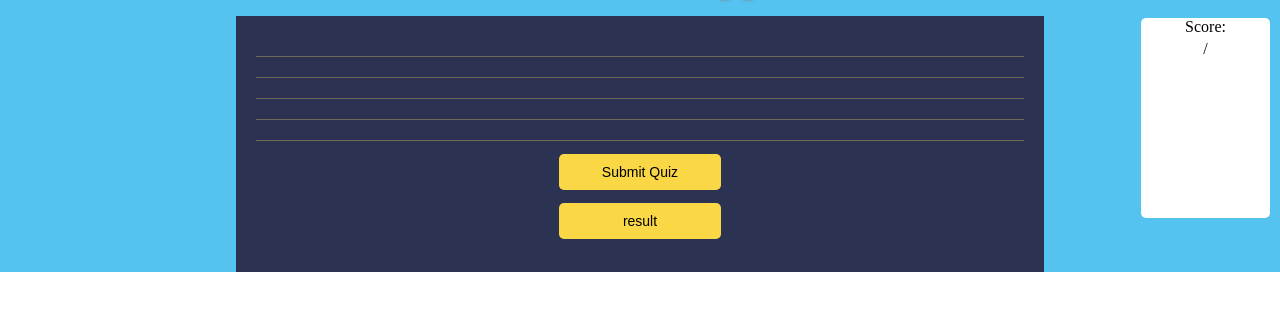
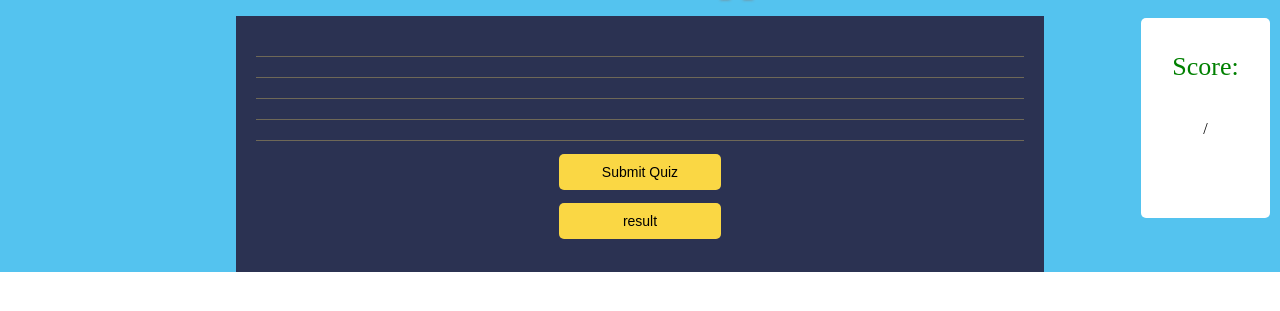
Before and after one commit to Bisen24/connect, a plain HTML site: page Quiz.html in a window 1280 px wide. Shown: the part 49-360 px from the top of the page. Drawn offline with Linux system fonts and the light colour scheme; no server answers.

Commit message:
Update Quiz.css

```diff
--- a/Quiz.css
+++ b/Quiz.css
@@ -80,3 +80,8 @@ div#score {
     font-size: 20px;
     font-weight: 00;
 }
+div#score p {
+    line-height: 98px;
+    font-size: 26px;
+    color: green;
+}
```
